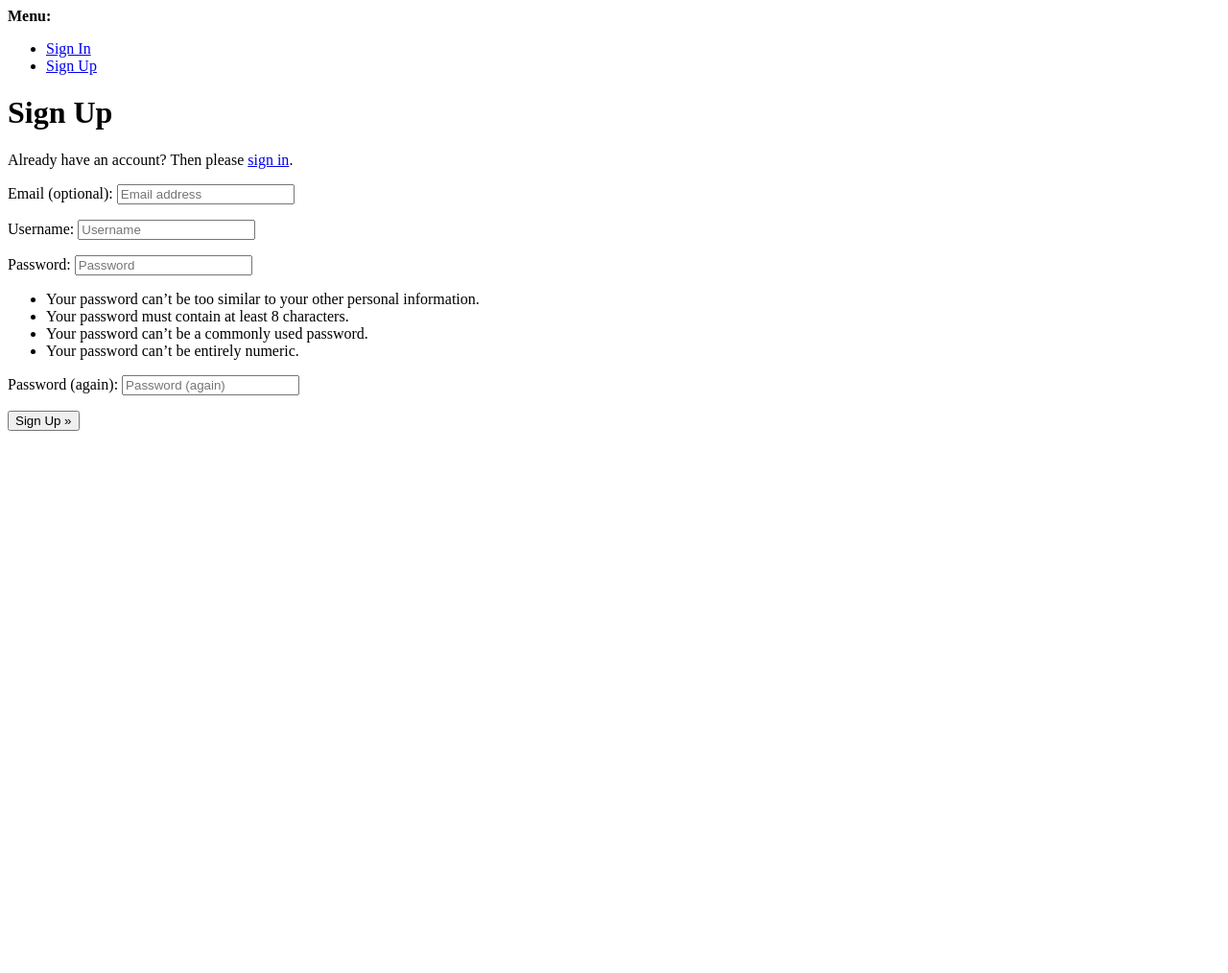
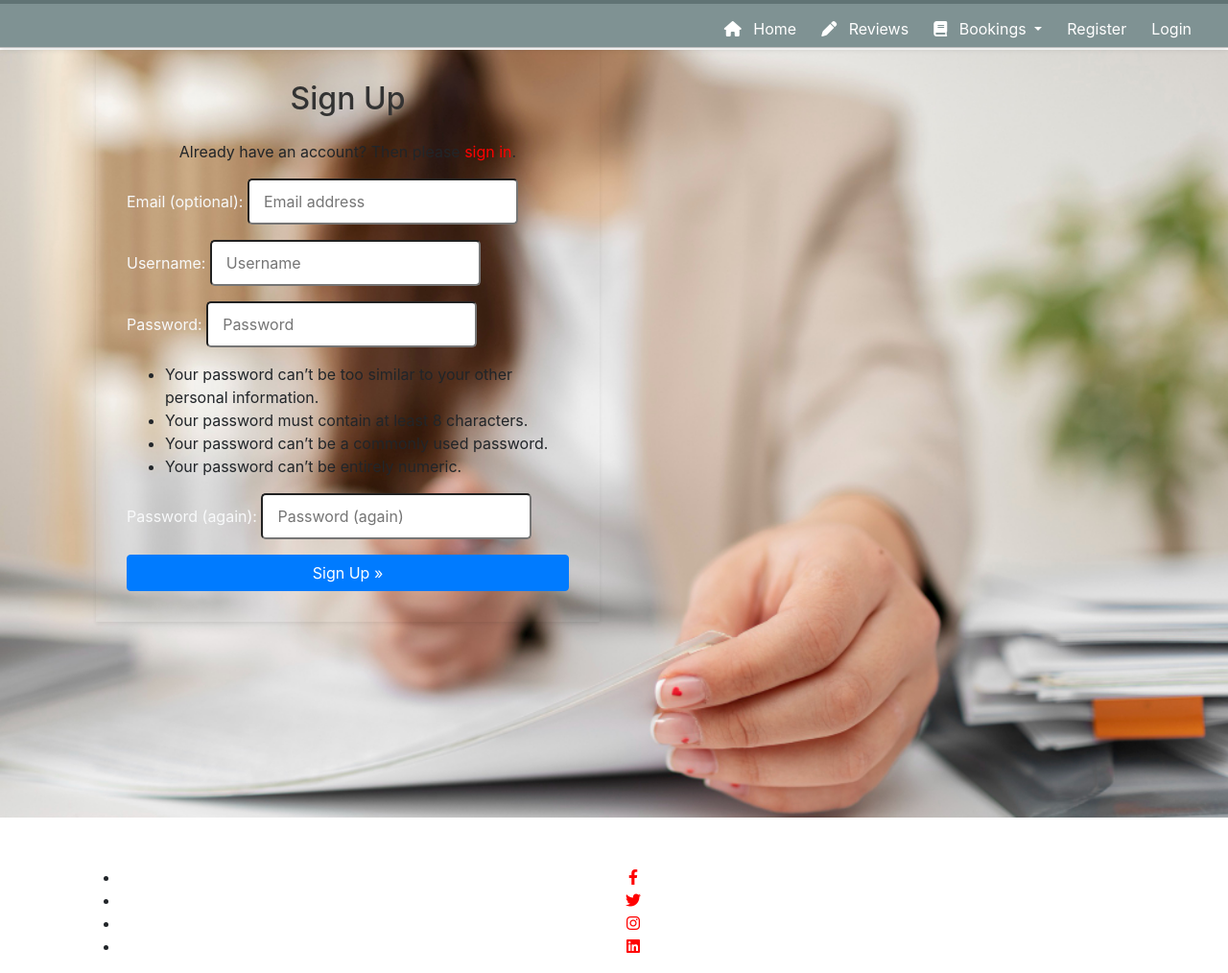
Before and after one commit to nlekkerman/hotel-wantit, a Django app: page /accounts/signup/ in a window 1280 px wide. Shown: the whole page at 96% size. Before the commit the page ends 449 px from the top, so only its background shows below. Run offline with Django 4.2, Linux system fonts and the light colour scheme; some libraries are stand-ins or nearby versions.

Commit message:
Styled all authentication templates.

```diff
--- a/static/css/style.css
+++ b/static/css/style.css
@@ -1,4 +1,7 @@
 /*<a href="https://www.freepik.com/free-photo/young-adult-organizing-documents_26298132.htm#fromView=search&page=1&position=9&uuid=111ae784-2a8f-4e14-981d-9371d9795993">Image by freepik</a>*/
+
+/* GENERAL STYLES*/
+
 
 /**HEADER**/
 
@@ -30,6 +33,8 @@
     margin-top: 10px;
     padding: 0;
     margin-right: 20px;
+
+
 }
 
 .navbar-toggler {
@@ -40,6 +45,12 @@
     border: 1px solid transparent;
     border-radius: .25rem;
     margin-top: 5px;
+}
+
+
+
+.navbar-collapse {
+    transition: all 1s ease;
 }
 
 .avbar {
@@ -54,6 +65,7 @@
     padding-right: 10px;
     color: white;
     text-align: right;
+
 }
 
 .avbar .nav-link {
@@ -398,6 +410,7 @@ label {
     border: 2px solid rgb(0, 0, 0);
     margin-bottom: 20px;
 }
+
 .action-button {
     position: absolute;
     bottom: 10px;
@@ -410,12 +423,13 @@ label {
     cursor: pointer;
 }
 
-.review-container{
+.review-container {
     background-color: rgba(0, 0, 0, 0.5);
     min-height: 100vh;
     margin-top: 30px;
     color: white;
 }
+
 /*all REVIEWS*/
 /* CSS for reviews page */
 #reviews-page .container {
@@ -427,7 +441,7 @@ label {
 
 }
 
-.main-background{
+.main-background {
     min-height: 100vh !important;
     background-image: url("../images/reviews-background.jpg");
     background-size: cover;
@@ -435,7 +449,8 @@ background-position: center;
     background-repeat: no-repeat;
 
 }
-#reviews-page{
+
+#reviews-page {
     margin-top: 0;
     animation: zoomIn 1.2s ease-in;
     /* Adjust background size and position as needed */
@@ -458,7 +473,7 @@ background-repeat: no-repeat;
 }
 
 .review-item {
-    background-color:rgba(0, 0, 0, 0.3) ;
+    background-color: rgba(0, 0, 0, 0.3);
     padding: 15px;
     color: white !important;
     box-shadow: 0 2px 5px rgba(255, 254, 254, 0.1);
@@ -475,7 +490,8 @@ background-repeat: no-repeat;
 
 }
 
-.review-author, .review-date {
+.review-author,
+.review-date {
     font-size: 1.3em;
     color: #e6e3e3;
 }
@@ -497,9 +513,136 @@ background-repeat: no-repeat;
 }
 
 .floating-button:hover {
-    background-color: #cc0000; /* Darker red on hover */
+    background-color: #cc0000;
+    /* Darker red on hover */
 }
 
+
+/* AUTHENTICATION STYLES */
+.sign-out-confirmation-container {
+    display: flex;
+    flex-direction: column;
+    color: white;
+    justify-content: center;
+    align-items: center;
+    width: 100%;
+    background-color: rgba(0, 0, 0, 0.5);
+    margin-left: 0 !important;
+    margin-right: 0 !important;
+    padding: 20px 0px;
+    position: absolute;
+    top: 50%;
+    left: 50%;
+    transform: translate(-50%, -50%);
+}
+
+.sign-out-confirmation-row {
+
+    background-color: rgba(255, 0, 0, 0.2);
+    text-align: center;
+
+
+}
+
+/*CUSTOM BUTTONS*/
+
+.button-container {
+    margin: 0 !important;
+    background-color: rgba(92, 86, 86, 0.3);
+    display: flex;
+    justify-content: center;
+    margin-top: 30px !important;
+    border-radius: 20px;
+
+}
+
+.custom-buttons {
+    background-color: rgba(92, 86, 86, 0.3);
+    border-radius: 20px;
+    border: 3px solid rgba(255, 255, 255, 0.9);
+    margin: 0 !important;
+}
+
+.custom-buttons:hover {
+    background-color: rgba(108, 91, 63, 0.6);
+    /* Higher contrast background color */
+    border-color: rgba(112, 4, 4, 0.8);
+    /* Higher contrast border color */
+}
+
+
+
+/* Custom Styles for Signup Form */
+.container {
+    margin-top: 50px;
+}
+
+.card {
+    border: none;
+    border-radius: 10px;
+}
+
+.card-title {
+    font-size: 2rem;
+    color: #333333;
+}
+
+.card-body {
+    padding: 2rem;
+}
+
+form.signup input[type="text"],
+form.signup input[type="email"],
+form.signup input[type="password"],
+form.signup input[type="submit"] {
+    border-radius: 5px;
+    padding: 10px 15px;
+}
+
+form.signup input[type="text"]:focus,
+form.signup input[type="email"]:focus,
+form.signup input[type="password"]:focus,
+form.signup input[type="submit"]:focus {
+    box-shadow: 1px 0 5px rgba(0, 123, 255, 0.5);
+    border-color: #007bff;
+}
+
+.btn-primary {
+    background-color: #007bff;
+    border-color: #007bff;
+    transition: background-color 0.3s, border-color 0.3s;
+}
+
+.btn-primary:hover {
+    background-color: #0056b3;
+    border-color: #004085;
+}
+
+.text-center a {
+    color: #ff0000;
+    transition: color 0.3s;
+}
+
+.text-center a:hover {
+    color: #0056b3;
+}
+
+/*LOGIN STYLES*/
+
+
+
+/*SIGN IN STYLES*/
+
+.sign-in-container{
+    display: flex;
+    flex-direction: column;
+    justify-content: center;
+    text-align: center;
+}
+
+.sign-in-form{
+    margin-top: 60px;
+}
 
 /*ANIMATIONS*/
 
@@ -526,6 +669,7 @@ background-repeat: no-repeat;
 
     }
 }
+
 @keyframes slideInFromRight {
     0% {
         transform: translateX(100%);
@@ -568,3 +712,15 @@ background-repeat: no-repeat;
         transform: translateY(0);
     }
 }
+
+/* Media Query for Small Screens */
+@media (max-width: 576px) {
+
+    .navbar-nav {
+        background-color: rgba(4, 112, 38, 0.8);
+        width: 150px;
+        position: absolute;
+        right: 0;
+        margin: 15px 5px;
+    }
+}
--- a/templates/account/signup.html
+++ b/templates/account/signup.html
@@ -1,13 +1,20 @@
-{% extends "account/base.html" %}
+{% extends "base.html" %}
 
 {% load i18n %}
 
 {% block head_title %}{% trans "Signup" %}{% endblock head_title %}
 
 {% block content %}
-<h1>{% trans "Sign Up" %}</h1>
+<div class="container mt-5">
+  <div class="justify-content-center">
+      <div class="col-md-8 col-lg-6">
+          <div class=" shadow-sm">
+              <div class="card-body">
+                  <h1 class="card-title text-center mb-4">{% trans "Sign Up" %}</h1>
 
-<p>{% blocktrans %}Already have an account? Then please <a href="{{ login_url }}">sign in</a>.{% endblocktrans %}</p>
+                  <p class="text-center">
+                      {% blocktrans %}Already have an account? Then please <a href="{{ login_url }}">sign in</a>.{% endblocktrans %}
+                  </p>
 
                   <form class="signup" id="signup_form" method="post" action="{% url 'account_signup' %}">
                       {% csrf_token %}
@@ -15,7 +22,13 @@
                       {% if redirect_field_value %}
                       <input type="hidden" name="{{ redirect_field_name }}" value="{{ redirect_field_value }}" />
                       {% endif %}
-  <button type="submit">{% trans "Sign Up" %} &raquo;</button>
+                      <div class="d-grid">
+                          <button type="submit" class="btn btn-primary btn-block">{% trans "Sign Up" %} &raquo;</button>
+                      </div>
                   </form>
-
+              </div>
+          </div>
+      </div>
+  </div>
+</div>
 {% endblock content %}
```
Also changed, not shown: templates/account/login.html (+6 -6 lines), templates/account/logout.html (+6 -6 lines). Lines whose indentation alone changed are shown as unchanged.
